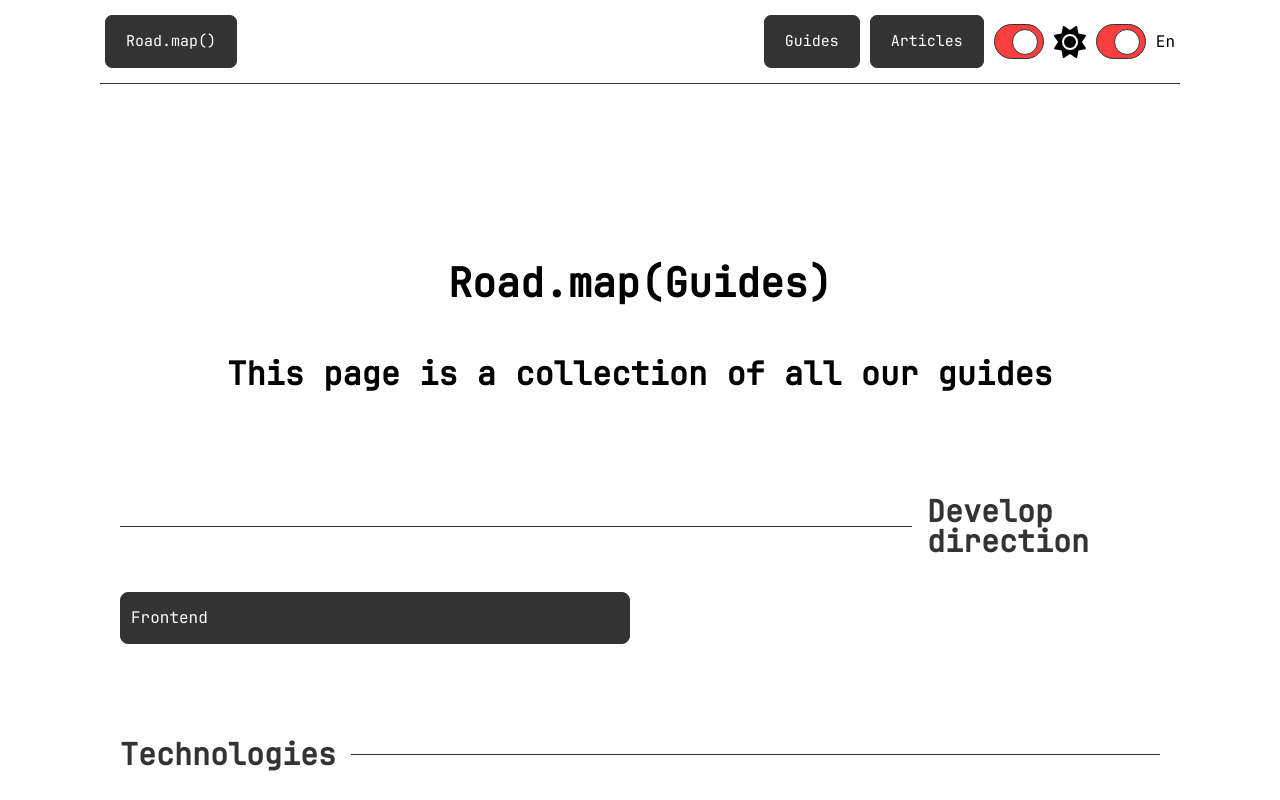
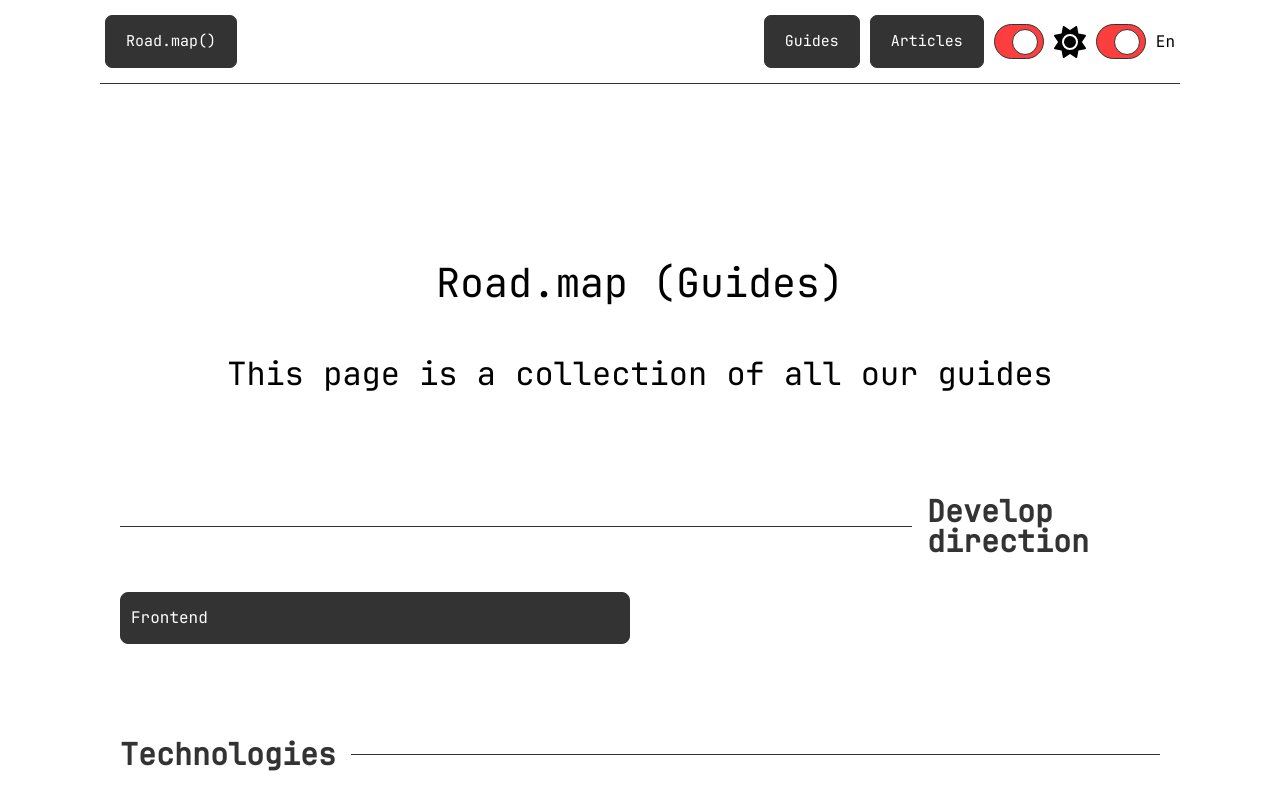
Before and after one commit to RavilSunagatullin/Road.map, a Vue app: page /guides in a window 1280 px wide. Shown: the top 800 px of the page. Built offline with nearby package versions, Linux system fonts and the light colour scheme.

Commit message:
hot fix 4

```diff
--- a/src/components/atoms/titleStrike.vue
+++ b/src/components/atoms/titleStrike.vue
@@ -76,6 +76,7 @@ const props = defineProps({
     margin-top: 20px
     width: 100%
     font-size: 30px
+    font-weight: 300
     .strike-white
         display: flex
         gap: 15px
--- a/src/components/molecules/greeting.vue
+++ b/src/components/molecules/greeting.vue
@@ -46,10 +46,12 @@ const props = defineProps({
     text-align: center
 .heading-1
     font-size: 40px
+    font-weight: 300
     line-height: 170%
 .heading-3
     font-size: 32px
     line-height: 170%
+    font-weight: 300
 
 @media (max-width:800px)
     .greetings
--- a/src/i18n/en.json
+++ b/src/i18n/en.json
@@ -18,9 +18,9 @@
     "paragraph_5": "Why Vue? Vue is a progressive js framework, yet it uses an html first approach and is declarative. Vue is well suited for writing small startups and applications, while unlike svelte it feels good on medium-sized projects. What when it comes to large projects, corporate Angular and general-purpose React excel."
   },
   "greetings": {
-    "article-greeting": "Road.map(Articles)",
+    "article-greeting": "Road.map (Articles)",
     "article-greeting-helper": "This page is a collection of all our articles",
-    "guides-greeting": "Road.map(Guides)",
+    "guides-greeting": "Road.map (Guides)",
     "guides-greeting-helper": "This page is a collection of all our guides"
   },
   "technologies": {
```
Also changed, not shown: index 2.html (deleted, +0 -12 lines).
